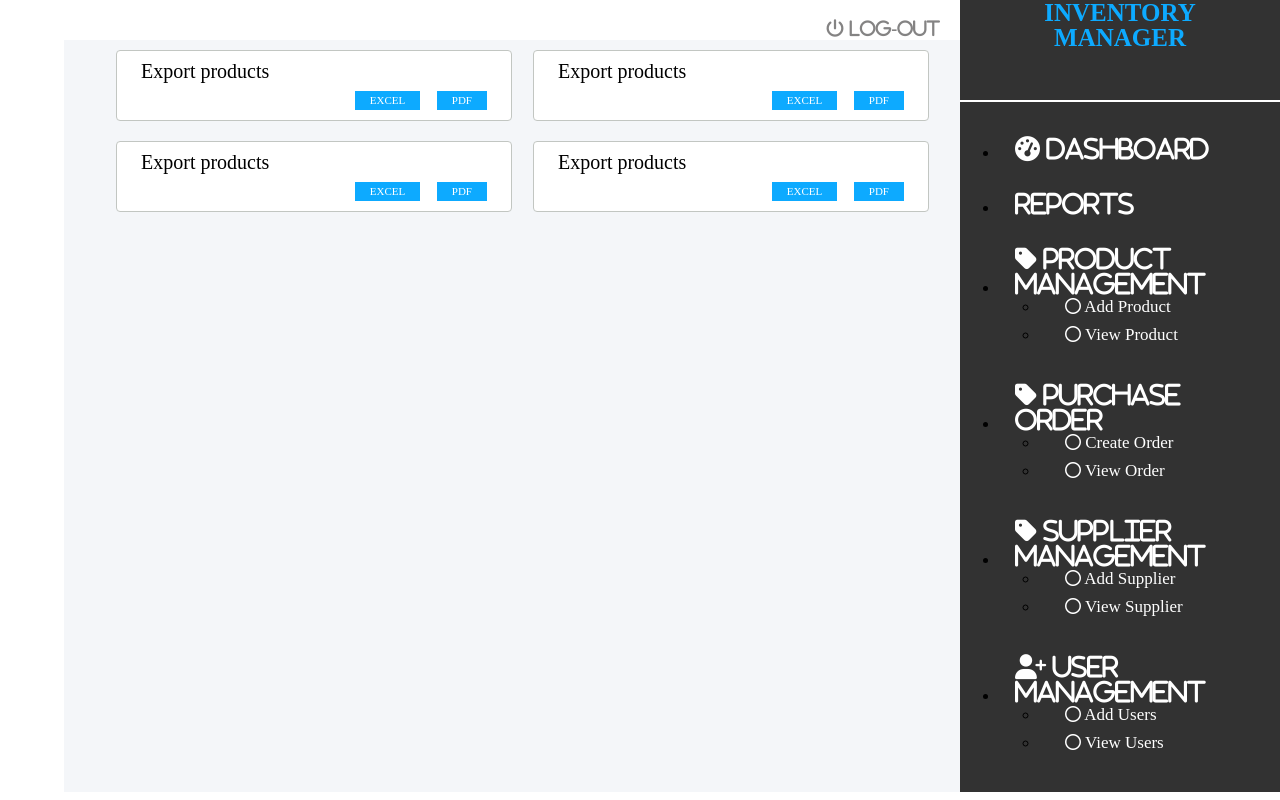
After one commit to adityadave29/im, a PHP site: page /report.php in a window 1280 px wide. The commit adds this page. Run offline with PHP 8.4, Linux system fonts and the light colour scheme; the visitor is signed in with stand-in values (Sample User, id 1); some libraries are stand-ins or nearby versions.

Commit message:
18-4-13-6

```diff
--- a/css/dashboard.css
+++ b/css/dashboard.css
@@ -233,11 +233,55 @@ input[type="number"] {
   min-width: 50px;
 }
 
-div.col50{
+div.col50 {
   width: 50%;
 }
 
-div.dashboard_content_main{
+div.dashboard_content_main {
   display: flex;
   flex-direction: row;
 }
+
+.reportsContainer .box {
+  display: flex;
+  justify-content: flex-start;
+
+  padding: 10px 31px;
+}
+
+.reportType {
+  border: 1px solid #c2c6c2;
+  padding: 10px 24px;
+  border-radius: 4px;
+  background: #fff;
+  font-size: 14px;
+  width: 100%;
+  margin-left: 21px;
+}
+
+.reportType p {
+  font-size: 20px;
+  font-weight: 200;
+  margin-bottom: 10px;
+}
+
+.alignRight {
+  text-align: right;
+}
+
+.reportExportBtn {
+  padding: 4px 15px;
+  display: inline-block;
+  text-decoration: none;
+  text-transform: uppercase;
+  background: #0daaff;
+  color: white;
+  margin-left: 13px;
+  font-size: 11px;
+}
+
+.reportExportBtn:hover {
+  border: lpx solid #fff;
+  background: #0d73a9;
+  color: #fff;
+}
--- /dev/null
+++ b/report.php
@@ -0,0 +1,75 @@
+<?php
+    session_start();
+    if(!isset($_SESSION['user'])) header('location: login.php');
+
+
+?>
+
+
+<!DOCTYPE html>
+<html lang="en">
+
+<head>
+    <meta charset="UTF-8" />
+    <meta http-equiv="X-UA-Compatible" content="IE=edge" />
+    <meta name="viewport" content="width=device-width, initial-scale=1.0" />
+    <title>IMS DeskBoard</title>
+    <link rel="stylesheet" type="text/css" href="./css/dashboard.css" />
+    <script src="https://use.fontawesome.com/0c7a3095b5.js"></script>
+</head>
+
+<body>
+<div id="dashboardMainContainer">
+        <!-- Sidebar -->
+        <?php include('sidebar/appsidebar.php') ?>
+        <div class="dashboard_content_container" id="dashboard_content_container">
+            <?php include('sidebar/apptopbar.php') ?>
+            <!-- <div class="dashboard_content">
+                <div class="dashboard_content_main"> -->
+                    <div class="reportsContainer">
+                      <div class ="box">
+                        <div class = "reportType">
+                          <p>Export products</p>
+                          <div class = "alignRight">
+                            <a class="reportExportBtn" href = ""> Excel</a>
+                            <a class="reportExportBtn" href = "">PDF</a>
+                          </div>
+                        </div>
+                        <div class = "reportType">
+                          <p>Export products</p>
+                          <div class = "alignRight">
+                            <a class="reportExportBtn" href = ""> Excel</a>
+                            <a class="reportExportBtn" href = "">PDF</a>
+                          </div>
+                        </div>
+                      </div>
+                      <div class ="box">
+                        <div class = "reportType">
+                          <p>Export products</p>
+                          <div class = "alignRight">
+                            <a class="reportExportBtn" href = ""> Excel</a>
+                            <a class="reportExportBtn" href = "">PDF</a>
+                          </div>
+                        </div>
+                        <div class = "reportType">
+                          <p>Export products</p>
+                          <div class = "alignRight">
+                            <a class="reportExportBtn" href = ""> Excel</a>
+                            <a class="reportExportBtn" href = "">PDF</a>
+                          </div>
+                        </div>
+                      </div>
+                    </div>
+                </div>
+            <!-- </div>
+        </div> -->
+    </div>
+    </div>
+
+
+
+
+
+</body>
+
+</html>
--- a/sidebar/appsidebar.php
+++ b/sidebar/appsidebar.php
@@ -8,6 +8,9 @@
         <ul class="dashboard_menu_lists">
             <li class="liMainMenu">
                 <a href="./dashboard.php"><i class="fa fa-dashboard"> Dashboard</i></a>
+            </li>
+            <li class="liMainMenu">
+                <a href="./report.php"><i class="fa fa-notes"> Reports</i></a>
             </li>
             <li class="liMainMenu">
                 <a href=""><i class="fa fa-tag"> Product Management</i></a>
```
